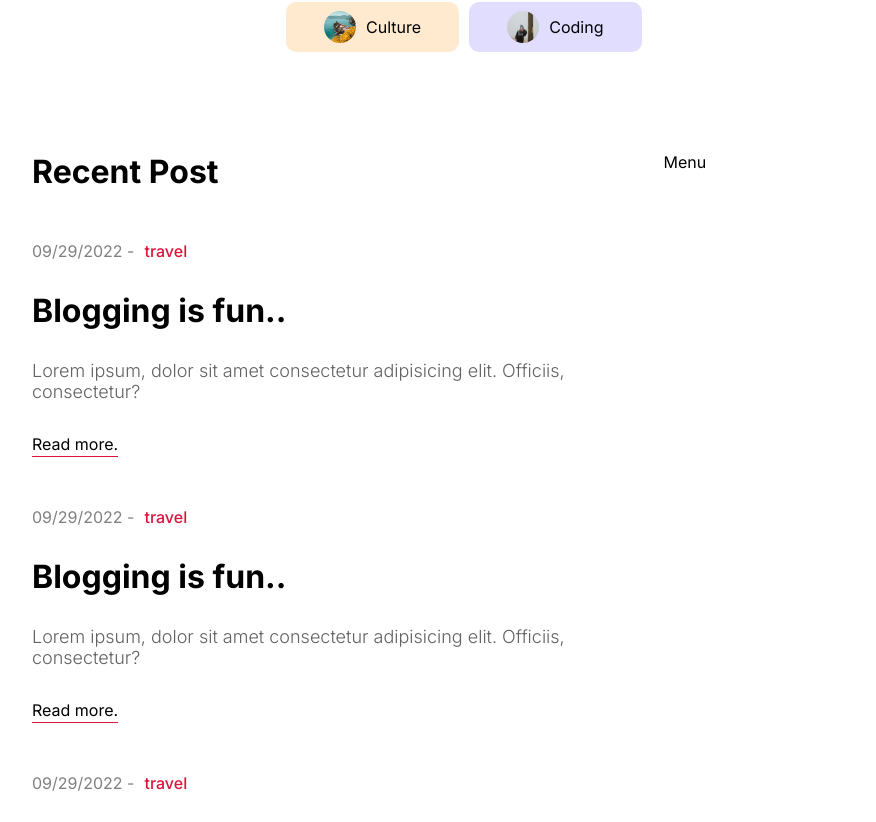
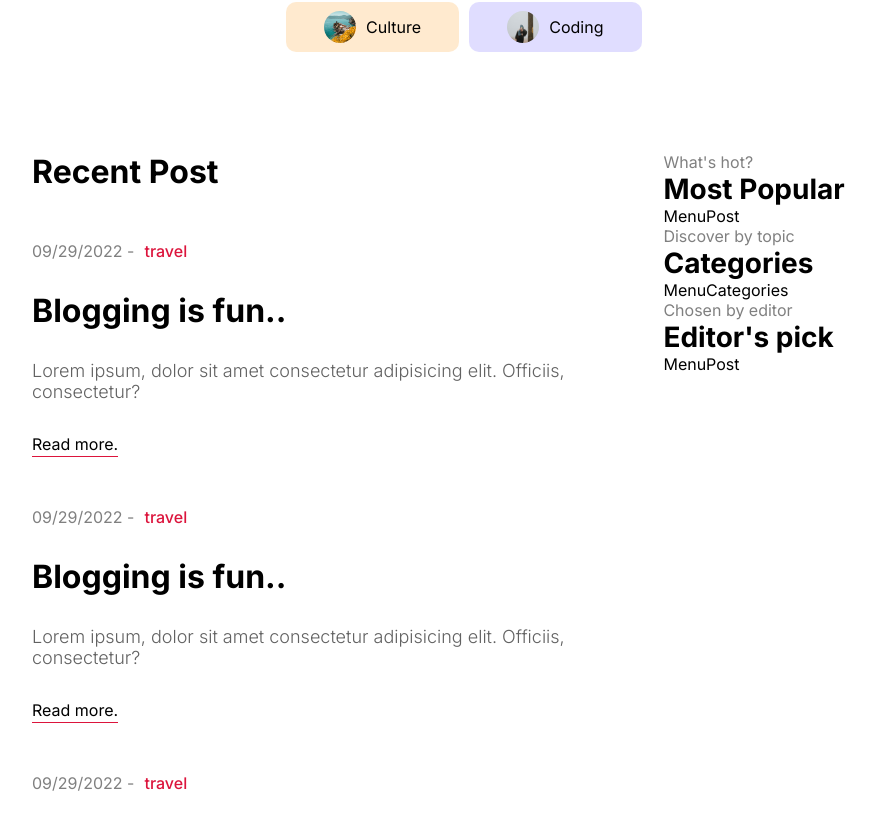
Before and after one commit to Ucheizzzy/lionblog-nextjs, a Next.js app: page / in a window 1280 px wide. Shown: the part 918-1740 px from the top of the page, without its empty margins (176-1052 px from the left). Built offline with nearby package versions, Linux system fonts and the light colour scheme.

Commit message:
Working on the menu

```diff
--- a/src/components/Menu/Menu.jsx
+++ b/src/components/Menu/Menu.jsx
@@ -1,4 +1,18 @@
+import MenuCategories from '../menuCategories/MenuCategories'
+import MenuPost from '../menuPost/MenuPost'
 import styles from './menu.module.css'
 export default function Menu() {
-  return <div className={styles.container}>Menu</div>
+  return (
+    <div className={styles.container}>
+      <h2 className={styles.subtitle}>What's hot?</h2>
+      <h1 className={styles.title}>Most Popular</h1>
+      <MenuPost />
+      <h2 className={styles.subtitle}>Discover by topic</h2>
+      <h1 className={styles.title}>Categories</h1>
+      <MenuCategories />
+      <h2 className={styles.subtitle}>Chosen by editor</h2>
+      <h1 className={styles.title}>Editor's pick</h1>
+      <MenuPost />
+    </div>
+  )
 }
--- a/src/components/Menu/menu.module.css
+++ b/src/components/Menu/menu.module.css
@@ -2,3 +2,17 @@
   flex: 2;
   margin-top: 50px;
 }
+.subtitle {
+  color: gray;
+  font-size: 16px;
+  font-weight: 400;
+}
+.title {
+  font-size: 28px;
+}
+
+@media screen and (max-width: 1024px) {
+  .container {
+    display: none;
+  }
+}
```
